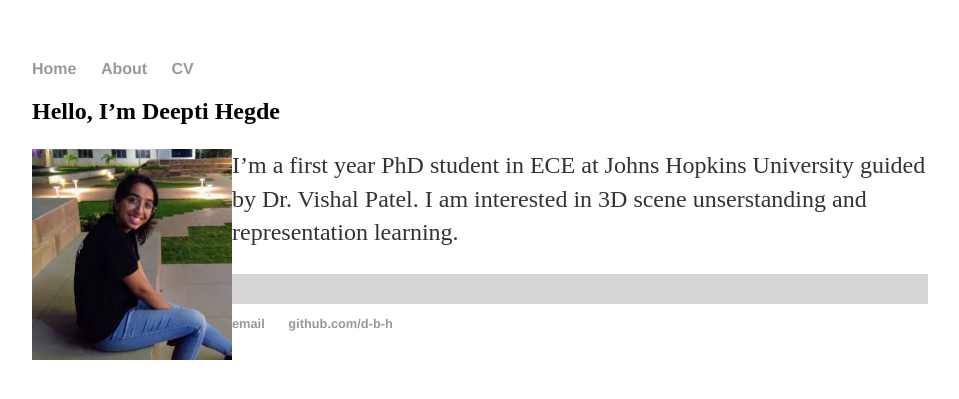
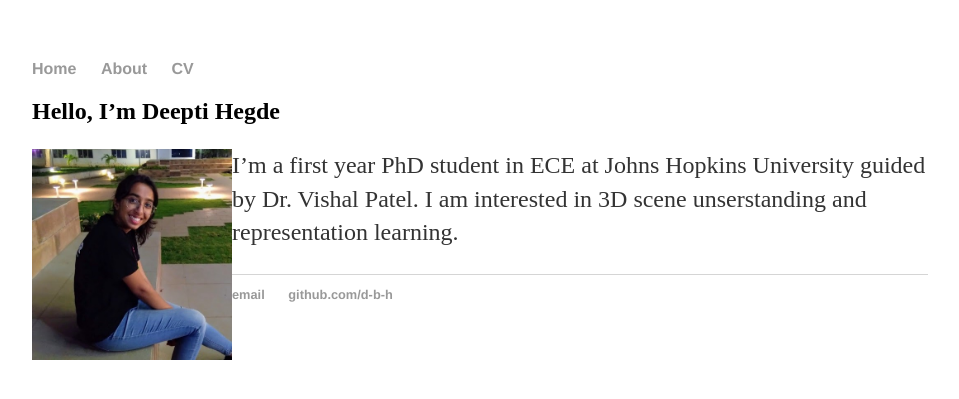
Before and after one commit to d-b-h/deepti.github.io, a Jekyll site: the page built from index.md, in a window 1280 px wide. Shown: the top 399 px of the page, without its empty margins (160-1119 px from the left). Built offline with Jekyll 4.4.1, drawn with Linux system fonts in a browser that asks for light colours; our own code applies the rules of GitHub Pages for plain Markdown files.

Commit message:
Update main.css

```diff
--- a/css/main.css
+++ b/css/main.css
@@ -29,7 +29,10 @@ p {
     color: #333;
 }
 footer {
-    border-top: 30px solid #d5d5d5;
+
+    margin-bottom: 3cm;
+
+    border-top: 1px solid #d5d5d5;
     font-size: .8em;
 }
 
```
